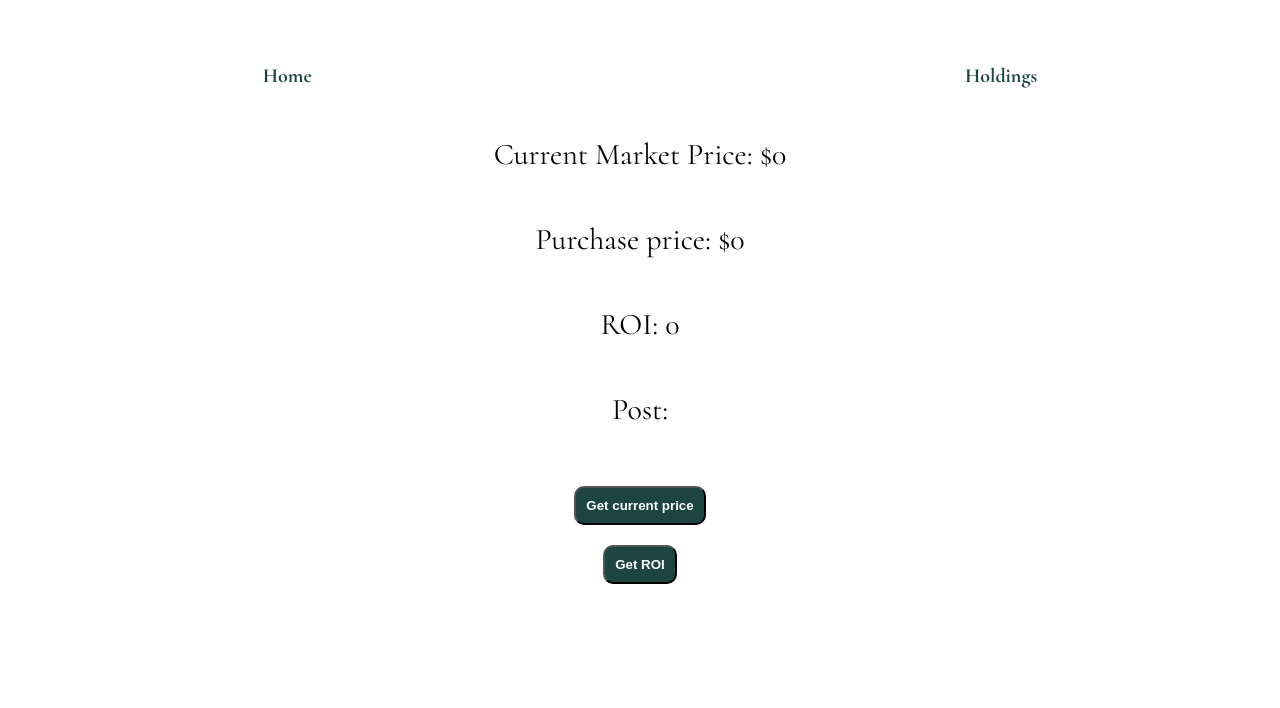
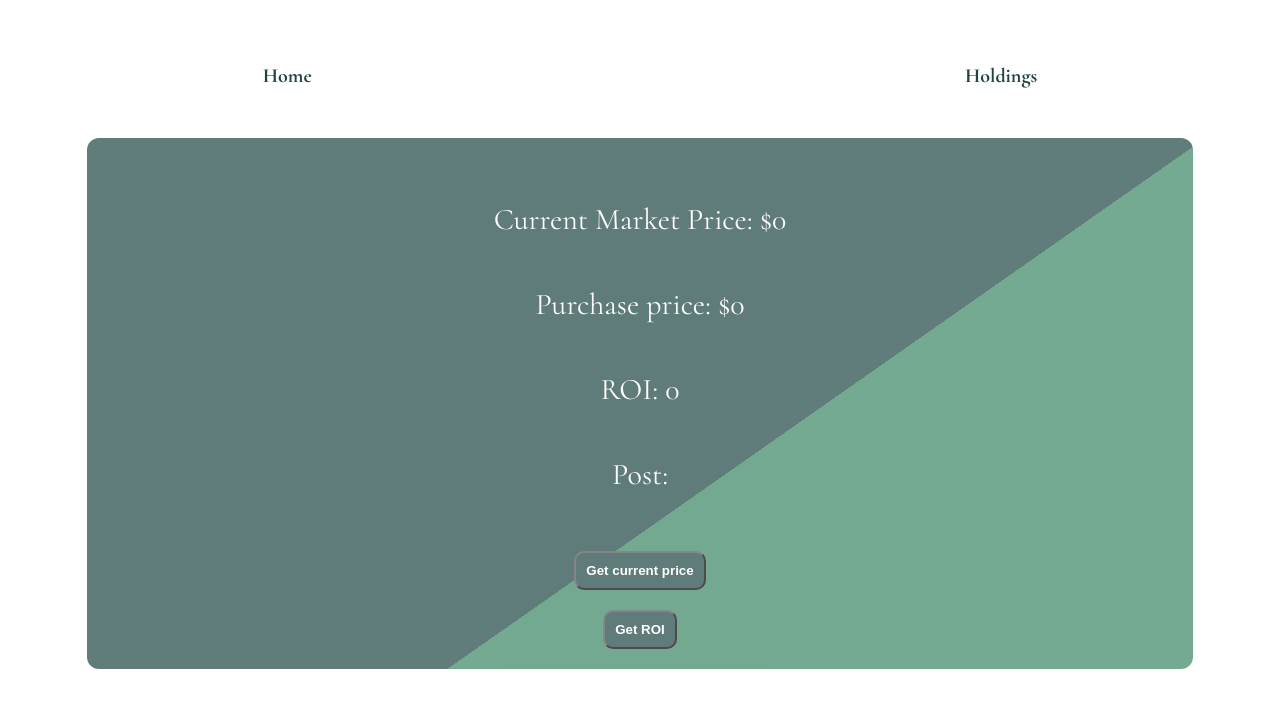
Before and after one commit to dvanpelt-hub/pocket-stocks-client, a React app: page /stocks/1 in a window 1280 px wide. Built offline with nearby package versions, Linux system fonts and the light colour scheme; no server answers.

Commit message:
Updated screenshots

```diff
--- a/src/components/AddStockPost/AddStockPost.css
+++ b/src/components/AddStockPost/AddStockPost.css
@@ -16,7 +16,7 @@
 }
 
 .addStockSection {
-  opacity: 0.5;
+  opacity: 0.7;
   padding-top: 15px;
   padding-bottom: 10px;
   color: white;
--- a/src/components/StockDetails/StockDetails.css
+++ b/src/components/StockDetails/StockDetails.css
@@ -16,6 +16,17 @@
   background-color: #3e9e4f;
   color: #1c4542;
   border-radius: 10px;
+}
+
+.detailTable {
+  margin-top: 50px;
+  opacity: 0.7;
+  padding-top: 15px;
+  padding-bottom: 10px;
+  color: white;
+  background: linear-gradient(145deg, #1c4542 60%, #398563 60%);
+  border-radius: 12px;
+  font-family: "Cormorant", sans-serif;
 }
 
 .detailForm {
--- a/src/components/StockDetails/StockDetails.js
+++ b/src/components/StockDetails/StockDetails.js
@@ -64,14 +64,17 @@ const StockDetails = (props) => {
     <div className="detailForm">
       <Nav />
       {/* Renders only if a stock was selected */}
+      <div className="detailTable">
         <h1>{selectedStock && selectedStock.ticker_symbol}</h1>
-      <div>
+        <div className="priceDetails">
           <p className="currentPriceDetail">
             Current Market Price: ${props.currentMarketPrice}
           </p>
         </div>
         <div>
-        <p className="purchasePriceDetail">Purchase price: ${purchase_price}</p>
+          <p className="purchasePriceDetail">
+            Purchase price: ${purchase_price}
+          </p>
         </div>
         <div>
           <p className="currentROIDetail">ROI: {ROI}</p>
@@ -90,6 +93,7 @@ const StockDetails = (props) => {
           Get ROI
         </button>
       </div>
+    </div>
   );
 };
 
```
Lines whose indentation alone changed are shown as unchanged.
